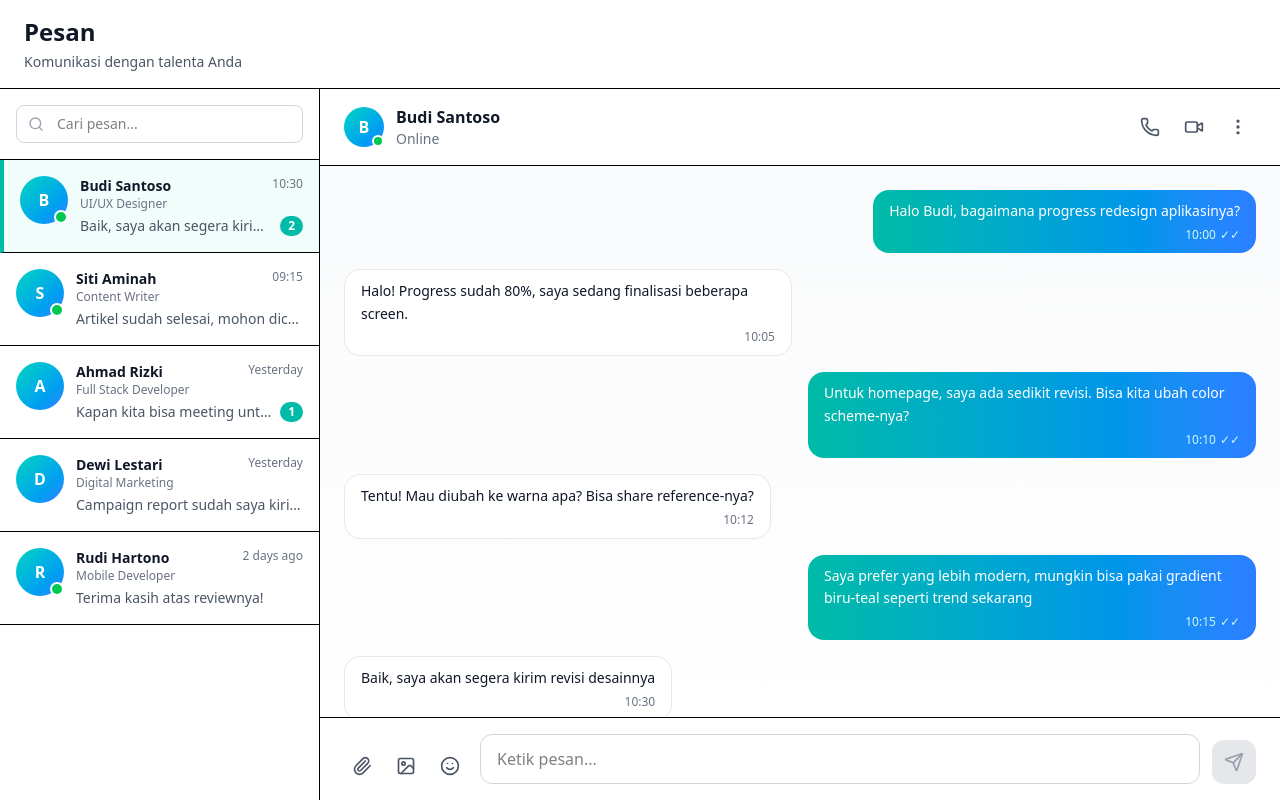
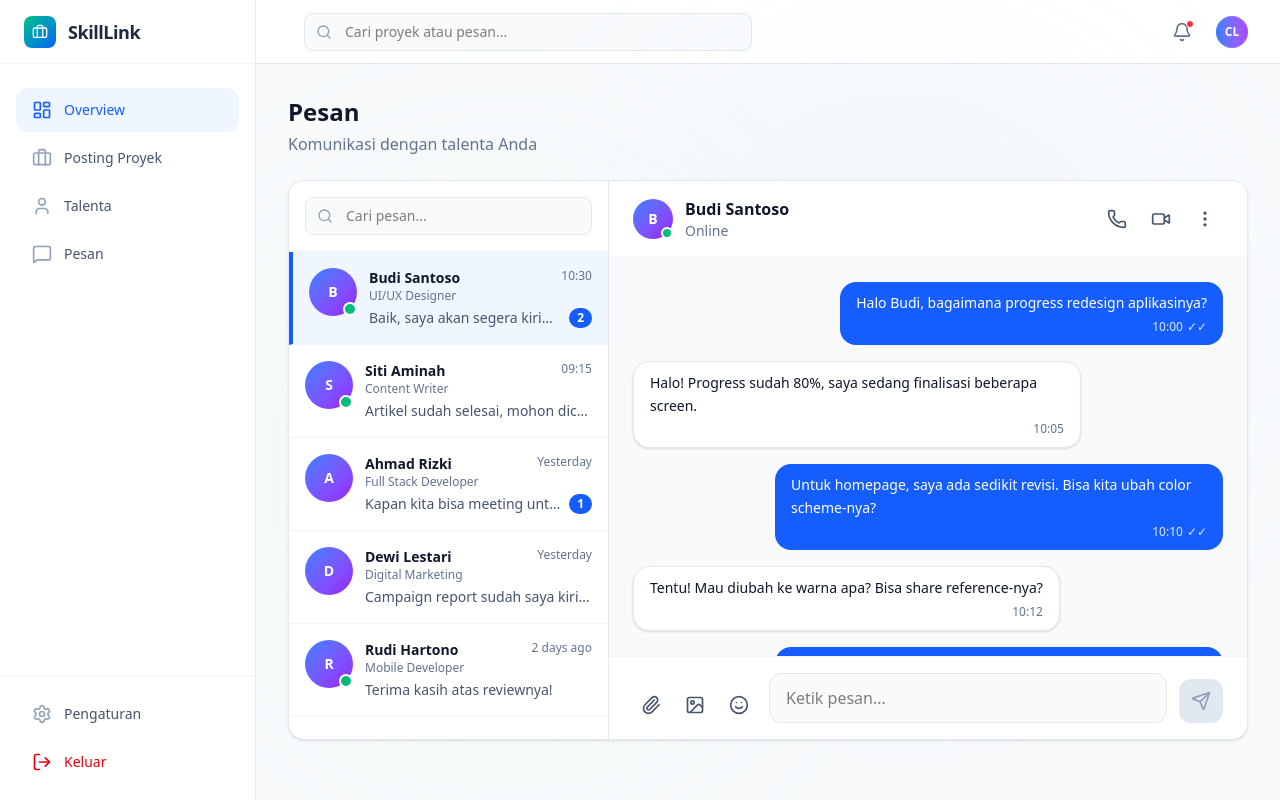
Before and after one commit to KodingMulu/SkillLink, a Next.js app in the folder web/: page /dashboard/client/messages in a window 1280 px wide. Built offline with nearby package versions, Linux system fonts and the light colour scheme.

Commit message:
update:change messages client screens

```diff
--- a/web/src/app/dashboard/client/messages/page.tsx
+++ b/web/src/app/dashboard/client/messages/page.tsx
@@ -1,7 +1,8 @@
 'use client';
 
 import React, { useState } from 'react';
-import { Send, Search, Paperclip, MoreVertical, Phone, Video, Smile, Image } from 'lucide-react';
+import DashboardLayout from '../../DashboardLayout';
+import { Send, Search, Paperclip, MoreVertical, Phone, Video, Smile, Image as ImageIcon } from 'lucide-react';
 
 interface Message {
   id: number;
@@ -142,29 +143,27 @@ export default function MessagesPage() {
   const currentChat = chats.find(chat => chat.id === selectedChat);
 
   return (
-    <div className="h-screen bg-gray-50 flex flex-col">
-      {/* Header */}
-      <div className="bg-white border-b px-6 py-4">
-        <div className="max-w-7xl mx-auto">
-          <h1 className="text-2xl font-bold text-gray-900">Pesan</h1>
-          <p className="text-sm text-gray-600 mt-1">Komunikasi dengan talenta Anda</p>
-        </div>
+    <DashboardLayout role="client">
+      <div className="mb-6">
+        <h1 className="text-2xl font-bold text-slate-900">Pesan</h1>
+        <p className="text-slate-500 mt-1">Komunikasi dengan talenta Anda</p>
       </div>
 
       {/* Main Content */}
-      <div className="flex-1 max-w-7xl w-full mx-auto overflow-hidden flex">
+      <div className="bg-white rounded-2xl border border-slate-200 shadow-sm overflow-hidden" style={{ height: 'calc(100vh - 240px)' }}>
+        <div className="flex h-full">
           {/* Sidebar - Chat List */}
-        <div className="w-80 bg-white border-r flex flex-col">
+          <div className="w-80 border-r border-slate-200 flex flex-col">
             {/* Search */}
-          <div className="p-4 border-b">
+            <div className="p-4 border-b border-slate-100">
               <div className="relative">
-              <Search className="absolute left-3 top-1/2 transform -translate-y-1/2 text-gray-400 w-4 h-4" />
+                <Search className="absolute left-3 top-1/2 transform -translate-y-1/2 text-slate-400 w-4 h-4" />
                 <input
                   type="text"
                   value={searchQuery}
                   onChange={(e) => setSearchQuery(e.target.value)}
                   placeholder="Cari pesan..."
-                className="w-full pl-10 pr-4 py-2 border border-gray-300 rounded-lg focus:ring-2 focus:ring-teal-500 focus:border-transparent text-sm"
+                  className="w-full pl-10 pr-4 py-2 bg-slate-50 border border-slate-200 rounded-lg focus:ring-2 focus:ring-blue-500/20 focus:border-blue-500 text-sm"
                 />
               </div>
             </div>
@@ -175,37 +174,37 @@ export default function MessagesPage() {
                 <div
                   key={chat.id}
                   onClick={() => setSelectedChat(chat.id)}
-                className={`p-4 border-b cursor-pointer transition ${
+                  className={`p-4 border-b border-slate-100 cursor-pointer transition ${
                     selectedChat === chat.id
-                    ? 'bg-teal-50 border-l-4 border-l-teal-500'
-                    : 'hover:bg-gray-50'
+                      ? 'bg-blue-50 border-l-4 border-l-blue-600'
+                      : 'hover:bg-slate-50'
                   }`}
                 >
                   <div className="flex items-start gap-3">
                     <div className="relative">
-                    <div className="w-12 h-12 bg-gradient-to-br from-teal-400 to-blue-500 rounded-full flex items-center justify-center text-white font-bold">
+                      <div className="w-12 h-12 bg-gradient-to-br from-blue-500 to-purple-600 rounded-full flex items-center justify-center text-white font-bold text-sm">
                         {chat.avatar}
                       </div>
                       {chat.online && (
-                      <div className="absolute bottom-0 right-0 w-3.5 h-3.5 bg-green-500 border-2 border-white rounded-full"></div>
+                        <div className="absolute bottom-0 right-0 w-3.5 h-3.5 bg-emerald-500 border-2 border-white rounded-full"></div>
                       )}
                     </div>
 
                     <div className="flex-1 min-w-0">
                       <div className="flex items-start justify-between mb-1">
                         <div>
-                        <h3 className="font-semibold text-gray-900 text-sm">{chat.name}</h3>
-                        <p className="text-xs text-gray-500">{chat.role}</p>
+                          <h3 className="font-semibold text-slate-900 text-sm">{chat.name}</h3>
+                          <p className="text-xs text-slate-500">{chat.role}</p>
                         </div>
-                      <span className="text-xs text-gray-500">{chat.time}</span>
+                        <span className="text-xs text-slate-500">{chat.time}</span>
                       </div>
 
                       <div className="flex items-center justify-between">
-                      <p className="text-sm text-gray-600 truncate flex-1">
+                        <p className="text-sm text-slate-600 truncate flex-1">
                           {chat.lastMessage}
                         </p>
                         {chat.unread > 0 && (
-                        <span className="ml-2 px-2 py-0.5 bg-teal-500 text-white text-xs font-bold rounded-full">
+                          <span className="ml-2 px-2 py-0.5 bg-blue-600 text-white text-xs font-bold rounded-full">
                             {chat.unread}
                           </span>
                         )}
@@ -218,43 +217,43 @@ export default function MessagesPage() {
           </div>
 
           {/* Main Chat Area */}
-        <div className="flex-1 flex flex-col bg-white">
+          <div className="flex-1 flex flex-col">
             {currentChat ? (
               <>
                 {/* Chat Header */}
-              <div className="px-6 py-4 border-b flex items-center justify-between">
+                <div className="px-6 py-4 border-b border-slate-100 flex items-center justify-between bg-white">
                   <div className="flex items-center gap-3">
                     <div className="relative">
-                    <div className="w-10 h-10 bg-gradient-to-br from-teal-400 to-blue-500 rounded-full flex items-center justify-center text-white font-bold">
+                      <div className="w-10 h-10 bg-gradient-to-br from-blue-500 to-purple-600 rounded-full flex items-center justify-center text-white font-bold text-sm">
                         {currentChat.avatar}
                       </div>
                       {currentChat.online && (
-                      <div className="absolute bottom-0 right-0 w-3 h-3 bg-green-500 border-2 border-white rounded-full"></div>
+                        <div className="absolute bottom-0 right-0 w-3 h-3 bg-emerald-500 border-2 border-white rounded-full"></div>
                       )}
                     </div>
                     <div>
-                    <h2 className="font-bold text-gray-900">{currentChat.name}</h2>
-                    <p className="text-sm text-gray-500">
+                      <h2 className="font-bold text-slate-900">{currentChat.name}</h2>
+                      <p className="text-sm text-slate-500">
                         {currentChat.online ? 'Online' : 'Offline'}
                       </p>
                     </div>
                   </div>
 
                   <div className="flex items-center gap-2">
-                  <button className="p-2 hover:bg-gray-100 rounded-lg transition">
-                    <Phone className="w-5 h-5 text-gray-600" />
+                    <button className="p-2 hover:bg-slate-100 rounded-lg transition">
+                      <Phone className="w-5 h-5 text-slate-600" />
                     </button>
-                  <button className="p-2 hover:bg-gray-100 rounded-lg transition">
-                    <Video className="w-5 h-5 text-gray-600" />
+                    <button className="p-2 hover:bg-slate-100 rounded-lg transition">
+                      <Video className="w-5 h-5 text-slate-600" />
                     </button>
-                  <button className="p-2 hover:bg-gray-100 rounded-lg transition">
-                    <MoreVertical className="w-5 h-5 text-gray-600" />
+                    <button className="p-2 hover:bg-slate-100 rounded-lg transition">
+                      <MoreVertical className="w-5 h-5 text-slate-600" />
                     </button>
                   </div>
                 </div>
 
                 {/* Messages */}
-              <div className="flex-1 overflow-y-auto p-6 space-y-4 bg-gradient-to-b from-gray-50 to-white">
+                <div className="flex-1 overflow-y-auto p-6 space-y-4 bg-slate-50">
                   {messages.map((message) => (
                     <div
                       key={message.id}
@@ -263,13 +262,13 @@ export default function MessagesPage() {
                       <div
                         className={`max-w-md px-4 py-2.5 rounded-2xl ${
                           message.sender === 'me'
-                          ? 'bg-gradient-to-r from-teal-500 to-blue-500 text-white'
-                          : 'bg-white border border-gray-200 text-gray-900'
+                            ? 'bg-blue-600 text-white'
+                            : 'bg-white border border-slate-200 text-slate-900 shadow-sm'
                         }`}
                       >
                         <p className="text-sm leading-relaxed">{message.text}</p>
                         <div className={`flex items-center justify-end gap-1 mt-1 ${
-                        message.sender === 'me' ? 'text-teal-100' : 'text-gray-500'
+                          message.sender === 'me' ? 'text-blue-100' : 'text-slate-500'
                         }`}>
                           <span className="text-xs">{message.time}</span>
                           {message.sender === 'me' && (
@@ -284,17 +283,17 @@ export default function MessagesPage() {
                 </div>
 
                 {/* Input Area */}
-              <div className="px-6 py-4 border-t bg-white">
+                <div className="px-6 py-4 border-t border-slate-100 bg-white">
                   <div className="flex items-end gap-3">
                     <div className="flex gap-2">
-                    <button className="p-2 hover:bg-gray-100 rounded-lg transition">
-                      <Paperclip className="w-5 h-5 text-gray-600" />
+                      <button className="p-2 hover:bg-slate-100 rounded-lg transition">
+                        <Paperclip className="w-5 h-5 text-slate-600" />
                       </button>
-                    <button className="p-2 hover:bg-gray-100 rounded-lg transition">
-                      <Image className="w-5 h-5 text-gray-600" />
+                      <button className="p-2 hover:bg-slate-100 rounded-lg transition">
+                        <ImageIcon className="w-5 h-5 text-slate-600" />
                       </button>
-                    <button className="p-2 hover:bg-gray-100 rounded-lg transition">
-                      <Smile className="w-5 h-5 text-gray-600" />
+                      <button className="p-2 hover:bg-slate-100 rounded-lg transition">
+                        <Smile className="w-5 h-5 text-slate-600" />
                       </button>
                     </div>
 
@@ -305,17 +304,17 @@ export default function MessagesPage() {
                         onChange={(e) => setMessageInput(e.target.value)}
                         onKeyPress={handleKeyPress}
                         placeholder="Ketik pesan..."
-                      className="w-full px-4 py-3 border border-gray-300 rounded-xl focus:ring-2 focus:ring-teal-500 focus:border-transparent"
+                        className="w-full px-4 py-3 bg-slate-50 border border-slate-200 rounded-xl focus:ring-2 focus:ring-blue-500/20 focus:border-blue-500 focus:outline-none"
                       />
                     </div>
 
                     <button
                       onClick={handleSendMessage}
                       disabled={!messageInput.trim()}
-                    className={`p-3 rounded-xl transition ${
+                      className={`p-3 rounded-xl transition shadow-lg ${
                         messageInput.trim()
-                        ? 'bg-gradient-to-r from-teal-500 to-blue-500 text-white hover:from-teal-600 hover:to-blue-600'
-                        : 'bg-gray-200 text-gray-400 cursor-not-allowed'
+                          ? 'bg-blue-600 text-white hover:bg-blue-700 shadow-blue-600/20'
+                          : 'bg-slate-200 text-slate-400 cursor-not-allowed shadow-none'
                       }`}
                     >
                       <Send className="w-5 h-5" />
@@ -324,15 +323,15 @@ export default function MessagesPage() {
                 </div>
               </>
             ) : (
-            <div className="flex-1 flex items-center justify-center text-gray-500">
+              <div className="flex-1 flex items-center justify-center bg-slate-50">
                 <div className="text-center">
-                <div className="w-20 h-20 bg-gray-100 rounded-full flex items-center justify-center mx-auto mb-4">
-                  <Send className="w-10 h-10 text-gray-400" />
+                  <div className="w-20 h-20 bg-slate-100 rounded-full flex items-center justify-center mx-auto mb-4">
+                    <Send className="w-10 h-10 text-slate-400" />
                   </div>
-                <h3 className="text-xl font-semibold text-gray-900 mb-2">
+                  <h3 className="text-xl font-semibold text-slate-900 mb-2">
                     Pilih Chat
                   </h3>
-                <p className="text-gray-500">
+                  <p className="text-slate-500">
                     Pilih percakapan dari daftar untuk mulai berkomunikasi
                   </p>
                 </div>
@@ -341,5 +340,6 @@ export default function MessagesPage() {
           </div>
         </div>
       </div>
+    </DashboardLayout>
   );
 }
```
Lines whose indentation alone changed are shown as unchanged.
